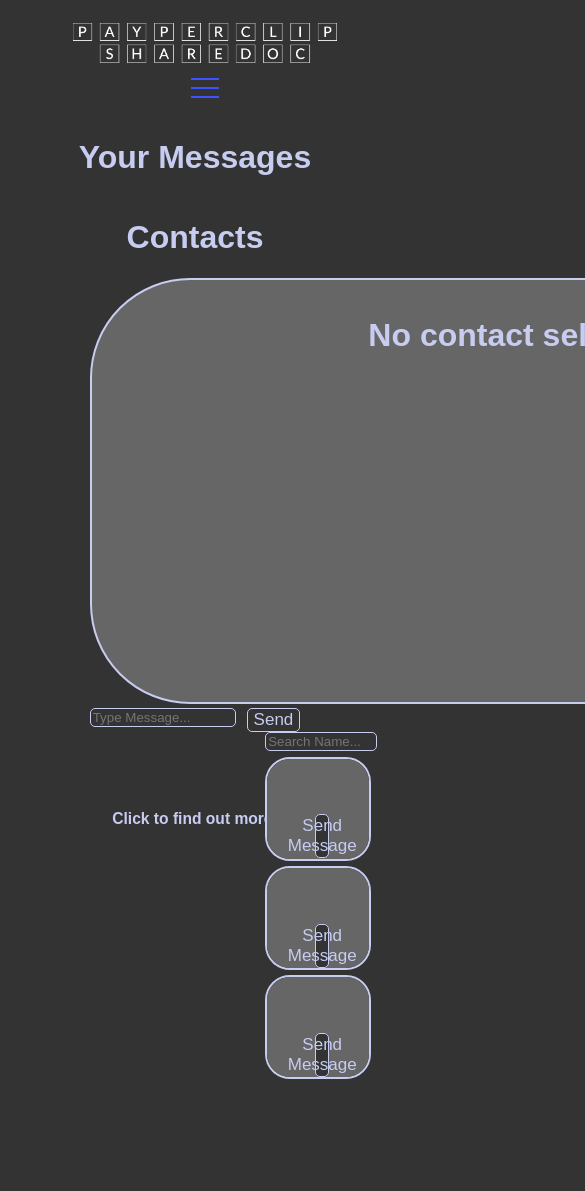
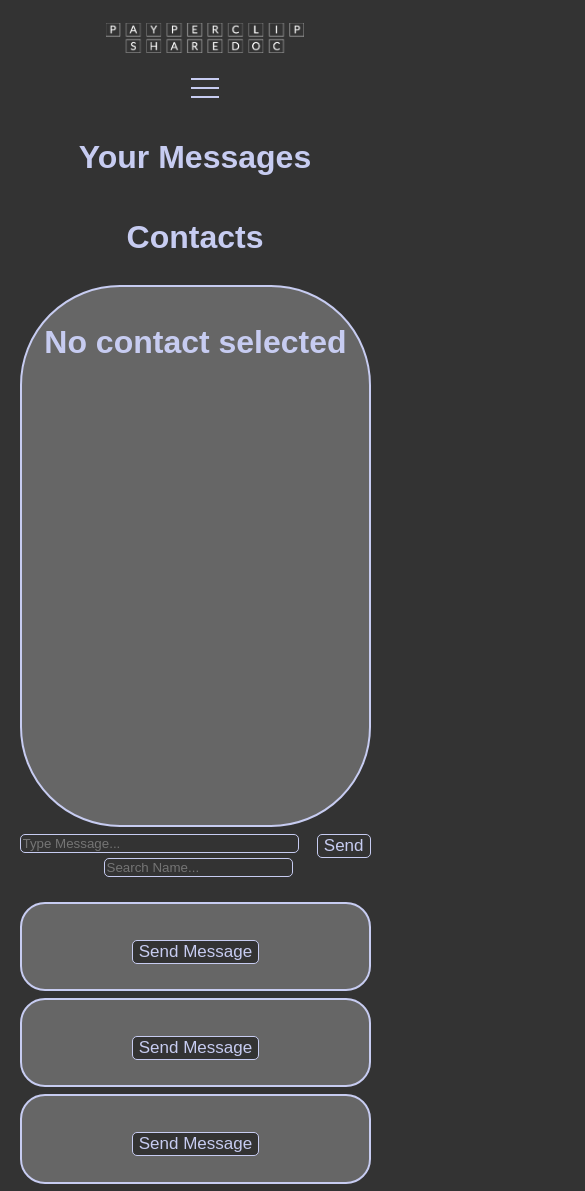
Before and after one commit to sthomson03/payperclip, a plain HTML site: page messages.html in a window 390 px wide. Shown: the top 1191 px of the page, 585 px wide, since content can reach past the window. Before the commit the page ends 1084 px from the top, so only its background shows below. Drawn offline with Linux system fonts and the light colour scheme; no server answers; sample sign-in values are in the browser's storage.

Commit message:
V5.0 - CSS

```diff
--- a/css/sharedoc.css
+++ b/css/sharedoc.css
@@ -32,6 +32,7 @@ input {
     border: 1px solid #3F52FF;
     border-radius: 5px;
     width: 100%;
+    max-width: 100%;
     height: 100%;
 }
 
@@ -49,6 +50,7 @@ input {
 
 .navbar {
     width: 100%;
+    max-width: 100%;
     background-color: #C7CCF1;
     display: inline-flex;
     padding-left: 1%;
@@ -83,11 +85,13 @@ button:hover {
 
 .content-container {
     display: flex;
+    width: 100%;
 }
 
 .announcements,
 .submissions,
-.submissions-received {
+.submissions-received,
+.messages {
     display: flex;
     flex-direction: column;
 }
@@ -148,6 +152,12 @@ footer {
     background-color: #333333;
     color: #C7CCF1;
     border: 1px solid #C7CCF1;
+}
+
+.dark-mode #navbar-toggle span,
+.dark-mode #navbar-toggle::before,
+.dark-mode #navbar-toggle::after {
+    background-color: #C7CCF1;
 }
 
 .dark-mode #edit-announcement-form input,
@@ -275,11 +285,13 @@ body.dark-mode .about-navbar .dark-mode-button {
 #registerButton {
     text-align: center;
     width: 100%;
+    max-width: 100%;
 }
 
 .login-button,
 .register-login-input a {
     width: 100%;
+    max-width: 100%;
 }
 
 .register-login-input a,
@@ -314,7 +326,6 @@ body.dark-mode .about-navbar .dark-mode-button {
     margin-left: 10px;
     margin-right: 10px;
 }
-
 
 .about-navbar a:hover,
 button:hover {
@@ -352,6 +363,7 @@ button:hover {
 
 .photo-container {
     width: 100%;
+    max-width: 100%;
     height: 70vh;
     border: 2px solid #3F52FF;
     padding: 1rem 3rem;
@@ -403,16 +415,16 @@ button:hover {
 */
 
 .announcements-title,
-.messages-title,
+.contacts-title,
 .uploadsubmission-title,
 .submissions-received-title {
     text-align: left;
     display: inline-flex;
 }
 
-.contacts-title,
 .recentsubmission-title,
-.feedback-title {
+.feedback-title,
+.messages-title {
     text-align: right;
     display: inline-flex;
 }
@@ -474,11 +486,13 @@ button:hover {
     border-radius: 25px;
 }
 
-.create-announcement {
+.create-announcement,
+.messages {
     display: flex;
     flex-direction: column;
     align-items: flex-end;
     width: 100%;
+    max-width: 100%;
 }
 
 #announcement-title-input,
@@ -616,6 +630,7 @@ button:hover {
 
 .prevsubmissions {
     width: 100%;
+    max-width: 100%;
     margin-left: 5%;
     align-items: right;
 }
@@ -628,12 +643,14 @@ button:hover {
 .submission-title input {
     height: auto;
     width: 100%;
+    max-width: 100%;
     text-align: center;
 }
 
 .announcements,
 .submissions,
-.submissions-received {
+.submissions-received,
+.messages {
     width: auto;
 }
 
@@ -717,6 +734,7 @@ button:hover {
 
 .feedback-provided {
     width: 100%;
+    max-width: 100%;
     height: 60vh;
     color: #3F52FF;
     margin-left: 5%;
@@ -727,20 +745,36 @@ button:hover {
 */
 
 .messages {
-    width: 60%;
+    width: 100%;
+    justify-content: right;
+}
+
+.contacts {
+    width: 100%;
+    max-width: 100%;
+    margin-right: 10%;
+    justify-content: left;
+    align-items: left;
+}
+
+.contacts-search {
+    width: 100%;
+    max-width: 100%;
+}
+
+.contacts-search input {
+    width: inherit;
 }
 
 .messages-container {
-    height: 400px;
+    height: 60vh;
+    width: inherit;
+    justify-content: right;
     overflow-y: auto;
     padding-bottom: 3%;
     -ms-overflow-style: none;
     scrollbar-width: none;
     text-align: center;
-}
-
-.messages-container h1 {
-    justify-content: center;
 }
 
 .message-timestamp {
@@ -767,6 +801,8 @@ button:hover {
 .message-input {
     display: flex;
     flex-direction: row;
+    width: 100%;
+    max-width: 100%;
 }
 
 .message-input button {
@@ -775,13 +811,7 @@ button:hover {
 
 .message-contact {
     justify-content: center;
-    margin-bottom: 5%;
-}
-
-.contacts {
-    margin-left: auto;
-    width: 30%;
-    align-items: right;
+    margin-bottom: 3%;
 }
 
 .contact-search {
@@ -789,16 +819,20 @@ button:hover {
 }
 
 .contacts-container {
-    width: auto;
-    height: auto;
+    padding-top: 0;
     padding-bottom: 0;
-    margin-bottom: 5%;
+    margin-bottom: 3%;
     text-align: center;
+}
+
+.contacts-list {
+    width: inherit;
 }
 
 #message-contact {
     margin-bottom: 5%;
     justify-content: center;
+    align-items: center;
 }
 
 /*  ------------------------------------------------------------
@@ -807,6 +841,7 @@ button:hover {
 
 .whiteboard {
     width: 100%;
+    max-width: 100%;
 }
 
 /*  ------------------------------------------------------------
@@ -849,6 +884,7 @@ button:hover {
     align-items: center;
     height: 100%;
     width: 100%;
+    max-width: 100%;
 }
 
 .personal-details-background {
@@ -880,11 +916,13 @@ button:hover {
     display: flex;
     flex-direction: column;
     width: 100%;
+    max-width: 100%;
     align-items: center;
 }
 
 #detailsForm {
     width: 100%;
+    max-width: 100%;
     align-items: center;
     justify-content: center;
     align-items: center;
@@ -915,6 +953,7 @@ button:hover {
 .current-groups,
 .previous-groups {
     width: 100%;
+    max-width: 100%;
     margin-bottom: 20%;
     text-align: center;
 }
@@ -959,44 +998,104 @@ button:hover {
         align-items: center;
     }
 
+    .logo img {
+        width: auto;
+        max-width: 100%;
+        height: auto;
+        margin-bottom: 5%;
+    }
+
     .navbar a,
     .footer-text a,
     .email-noti-footer label,
     .email-noti-footer input[type="checkbox"],
-    .center-buttons button {
+    .center-buttons button,
+    .personal-details-input button,
+    .download-delete-buttons button {
         font-size: smaller;
     }
 
-    .profile-image-signout-margin img,
-    .groups-container {
-        width: 80%;
+    .announcements,
+    .submissions-received,
+    .messages {
+        width: 100%;
+        max-width: 100%;
     }
 
-    .account-container {
-        grid-template-columns: 1fr;
-        grid-gap: 10px;
+    .announcements-container,
+    .submissions-received-container,
+    .contacts-container,
+    .messages-container,
+    .profile-background,
+    .personal-details-background,
+    .groups-background {
+        width: 90%;
+        padding: 1rem;
+        margin-bottom: 1rem;
+        text-align: center;
+        display: block;
+        margin: 2% auto;
     }
 
-    .personal-details-input input,
-    .personal-details-input button {
-        width: 90%;
-        margin: 10px auto;
+    .contacts {
+        margin: 0;
     }
 
-    .personal-details-margin,
-    .groups-margin {
-        float: none;
+    .announcements-title,
+    .submissions-received-title,
+    .postedinfo-title,
+    .feedback-title,
+    .contacts-title,
+    .messages-title {
+        display: block;
+        width: 100%;
         text-align: center;
     }
 
+    .create-announcement,
+    .messages,
+    .contacts,
+    .profile-image-signout-margin,
+    .personal-details-margin,
+    .groups-margin {
+        display: flex;
+        flex-direction: column;
+        width: 100%;
+        align-items: center;
+        text-align: center;
+    }
+
+    .profile-image-signout-margin,
+    .personal-details-margin,
+    .groups-margin {
+        margin: 50px 0;
+    }
+
+    #create-announcement-form input,
+    #create-announcement-form select {
+        width: 90%;
+        margin: 5% auto;
+        display: block;
+    }
+
+    .groups-margin {
+        margin: 3%;
+    }
+
+    .form-footer {
+        display: flex;
+        flex-direction: column;
+        justify-content: center;
+    }
+
     .email-noti-footer {
-        flex-direction: column;
+        display: flex;
+        flex-direction: row;
     }
 
     .email-noti-footer label,
     .email-noti-footer input[type="checkbox"] {
         margin-right: 0;
-        margin-bottom: 5px;
     }
 
     .edit-modal input,
@@ -1006,9 +1105,15 @@ button:hover {
 
     .photo-buttons button,
     .download-delete-buttons button,
-    .post-button button {
+    .post-button button,
+    .personal-details-input button,
+    .center-buttons {
         margin: 5px;
         width: auto;
+    }
+
+    footer {
+        display: none;
     }
 }
 
@@ -1022,7 +1127,7 @@ button:hover {
 
     .logo img {
         width: auto;
-        height: 40px;
+        height: 30px;
     }
 
     .logo {
@@ -1121,16 +1226,4 @@ button:hover {
         margin: 0 auto 10px auto;
         display: block;
     }
-
-    /* Announcements Student Mobile Page Styling */
-    .announcements-title {
-        display: flex;
-        flex-direction: column;
-        align-items: center;
-        margin-bottom: 5%;
-    }
-
-    .announcements-title h1 {
-        text-align: center;
-    }
 }
```
